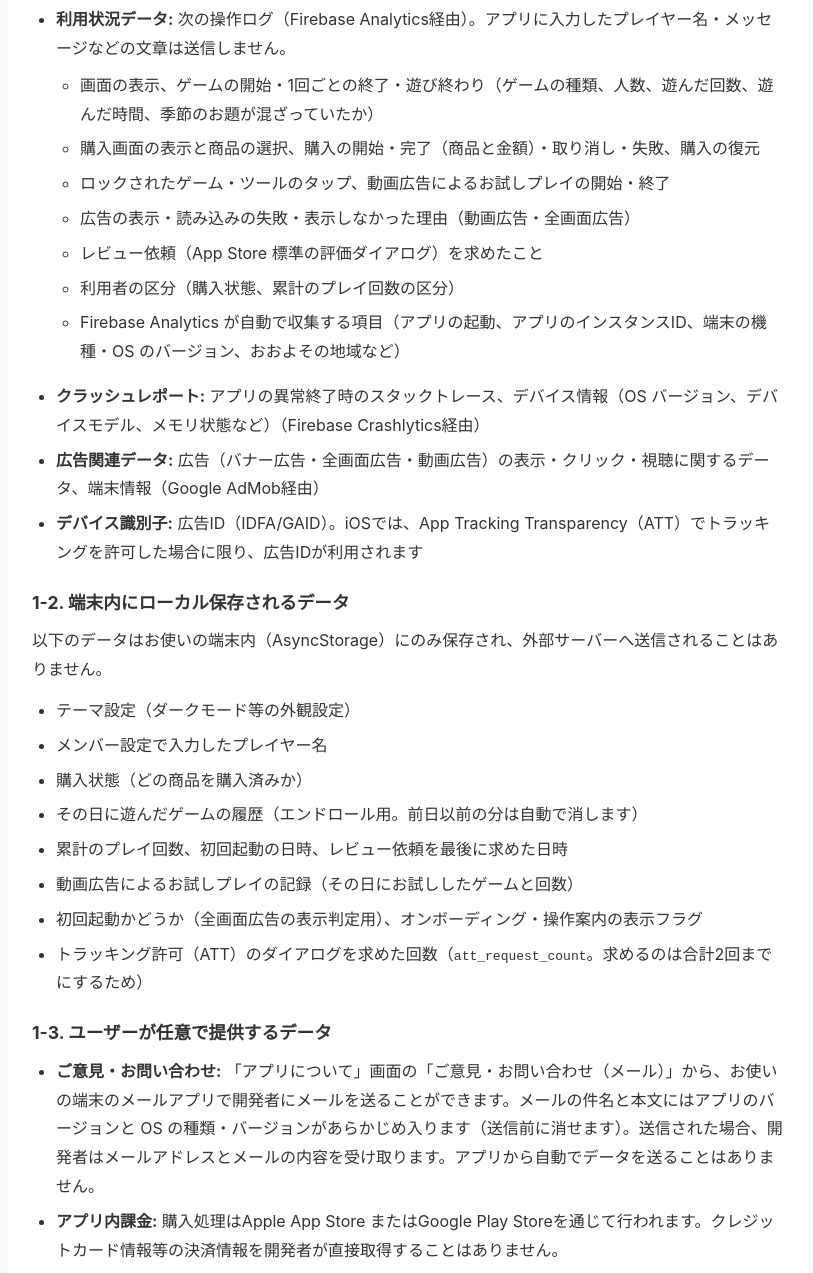
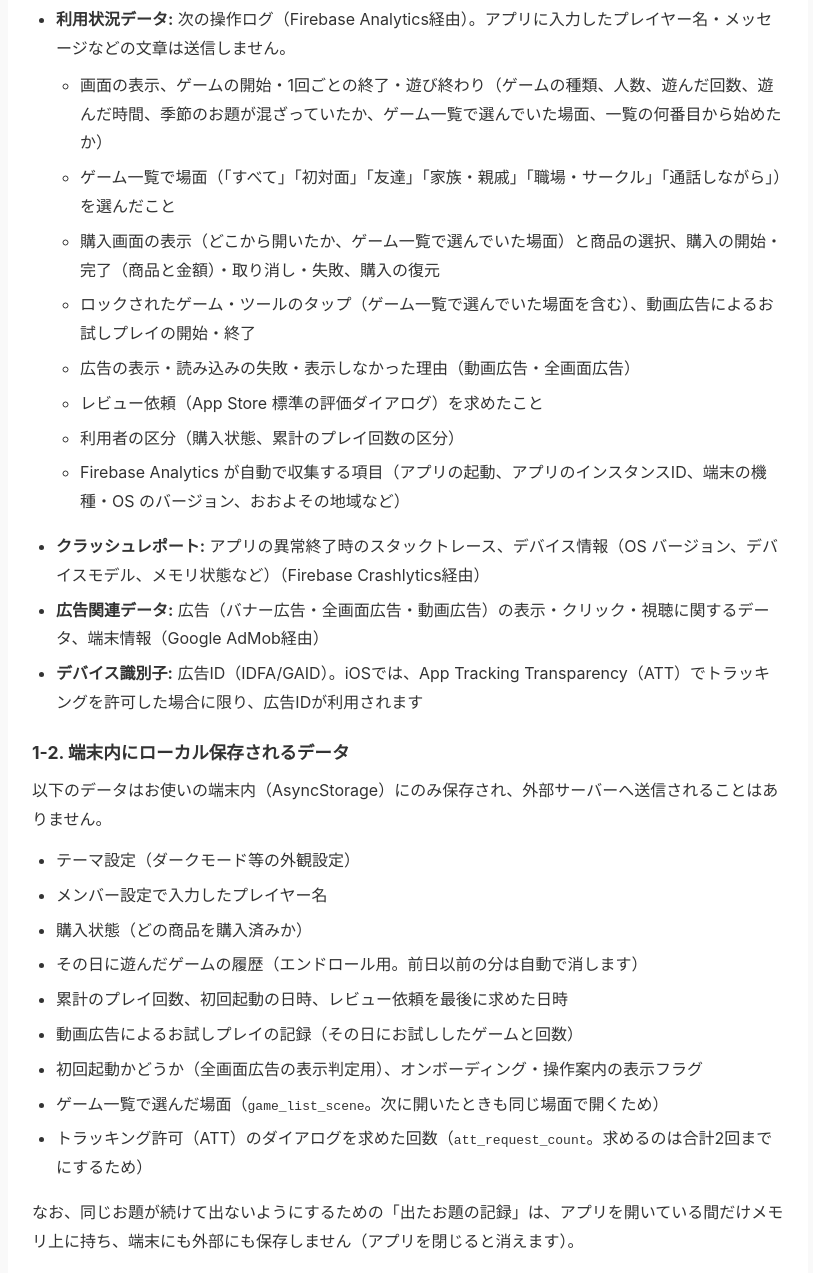
Before and after one commit to kazukazu2027/kazukazu2027.github.io, a plain HTML site: page game-app/privacy-policy.html in a window 1280 px wide. Shown: the part 560-1833 px from the top of the page, without its empty margins (232-1045 px from the left). Drawn offline with Linux system fonts and the light colour scheme.

Commit message:
game-app: プライバシーポリシーに場面の計測・保存する場面・ATT の再表示の条件を足す
- ATT: 初回に1回。ダイアログを出せなかった・未決定のままの場合は、次の起動でもう1回だけ（合計最大2回）
- 収集するイベントに、ゲーム一覧で選んだ場面（scene_select、game_start の scene・list_position、paywall_view / locked_content_tap の scene）
- 端末内に保存するデータに、ゲーム一覧で選んだ場面（game_list_scene）。お題の山札は保存しないことを明記
- 改定日（2026年11月21日）・構造・連絡先は変えていない。原本は kazukazu2027/game-app の docs/privacy-policy.html

Co-Authored-By: Claude Fable 5.2 <noreply@anthropic.com>
Claude-Session: https://claude.ai/code/session_01KE8Uvdo9BhJvnYZMHzGqyh

```diff
--- a/game-app/privacy-policy.html
+++ b/game-app/privacy-policy.html
@@ -117,9 +117,10 @@
     <ul>
       <li><strong>利用状況データ:</strong> 次の操作ログ（Firebase Analytics経由）。アプリに入力したプレイヤー名・メッセージなどの文章は送信しません。
         <ul>
-          <li>画面の表示、ゲームの開始・1回ごとの終了・遊び終わり（ゲームの種類、人数、遊んだ回数、遊んだ時間、季節のお題が混ざっていたか）</li>
-          <li>購入画面の表示と商品の選択、購入の開始・完了（商品と金額）・取り消し・失敗、購入の復元</li>
-          <li>ロックされたゲーム・ツールのタップ、動画広告によるお試しプレイの開始・終了</li>
+          <li>画面の表示、ゲームの開始・1回ごとの終了・遊び終わり（ゲームの種類、人数、遊んだ回数、遊んだ時間、季節のお題が混ざっていたか、ゲーム一覧で選んでいた場面、一覧の何番目から始めたか）</li>
+          <li>ゲーム一覧で場面（「すべて」「初対面」「友達」「家族・親戚」「職場・サークル」「通話しながら」）を選んだこと</li>
+          <li>購入画面の表示（どこから開いたか、ゲーム一覧で選んでいた場面）と商品の選択、購入の開始・完了（商品と金額）・取り消し・失敗、購入の復元</li>
+          <li>ロックされたゲーム・ツールのタップ（ゲーム一覧で選んでいた場面を含む）、動画広告によるお試しプレイの開始・終了</li>
           <li>広告の表示・読み込みの失敗・表示しなかった理由（動画広告・全画面広告）</li>
           <li>レビュー依頼（App Store 標準の評価ダイアログ）を求めたこと</li>
           <li>利用者の区分（購入状態、累計のプレイ回数の区分）</li>
@@ -141,8 +142,10 @@
       <li>累計のプレイ回数、初回起動の日時、レビュー依頼を最後に求めた日時</li>
       <li>動画広告によるお試しプレイの記録（その日にお試ししたゲームと回数）</li>
       <li>初回起動かどうか（全画面広告の表示判定用）、オンボーディング・操作案内の表示フラグ</li>
+      <li>ゲーム一覧で選んだ場面（<code>game_list_scene</code>。次に開いたときも同じ場面で開くため）</li>
       <li>トラッキング許可（ATT）のダイアログを求めた回数（<code>att_request_count</code>。求めるのは合計2回までにするため）</li>
     </ul>
+    <p>なお、同じお題が続けて出ないようにするための「出たお題の記録」は、アプリを開いている間だけメモリ上に持ち、端末にも外部にも保存しません（アプリを閉じると消えます）。</p>
 
     <h3>1-3. ユーザーが任意で提供するデータ</h3>
     <ul>
@@ -218,7 +221,7 @@
     </p>
     <p>
       <strong>iOS端末をご利用の場合:</strong>
-      App Tracking Transparency（ATT）フレームワークにより、はじめの案内を終えて最初にホーム画面が表示されたときに、トラッキング許可のダイアログが1回表示されます。
+      App Tracking Transparency（ATT）フレームワークにより、はじめの案内を終えて最初にホーム画面が表示されたときに、トラッキング許可のダイアログが1回表示されます（ダイアログを表示できなかった・未決定のままの場合は、次の起動でもう1回だけ。合計で最大2回）。
       許可した場合に限り、広告IDを使った興味に基づく広告（パーソナライズ広告）が表示されます。許可しない場合、およびダイアログを表示できず許可・不許可が決まっていない（未決定の）場合は、興味に基づかない広告（非パーソナライズ広告）が表示されます。
       未決定のままの場合は、次にアプリを起動したときにもう1回だけダイアログを表示します（合計で最大2回）。
       どちらを選んでも、アプリの機能・内容・購入できるもの・動画広告によるお試しプレイの回数は変わりません。許可の状態は端末の「設定」からいつでも変更できます。
```
